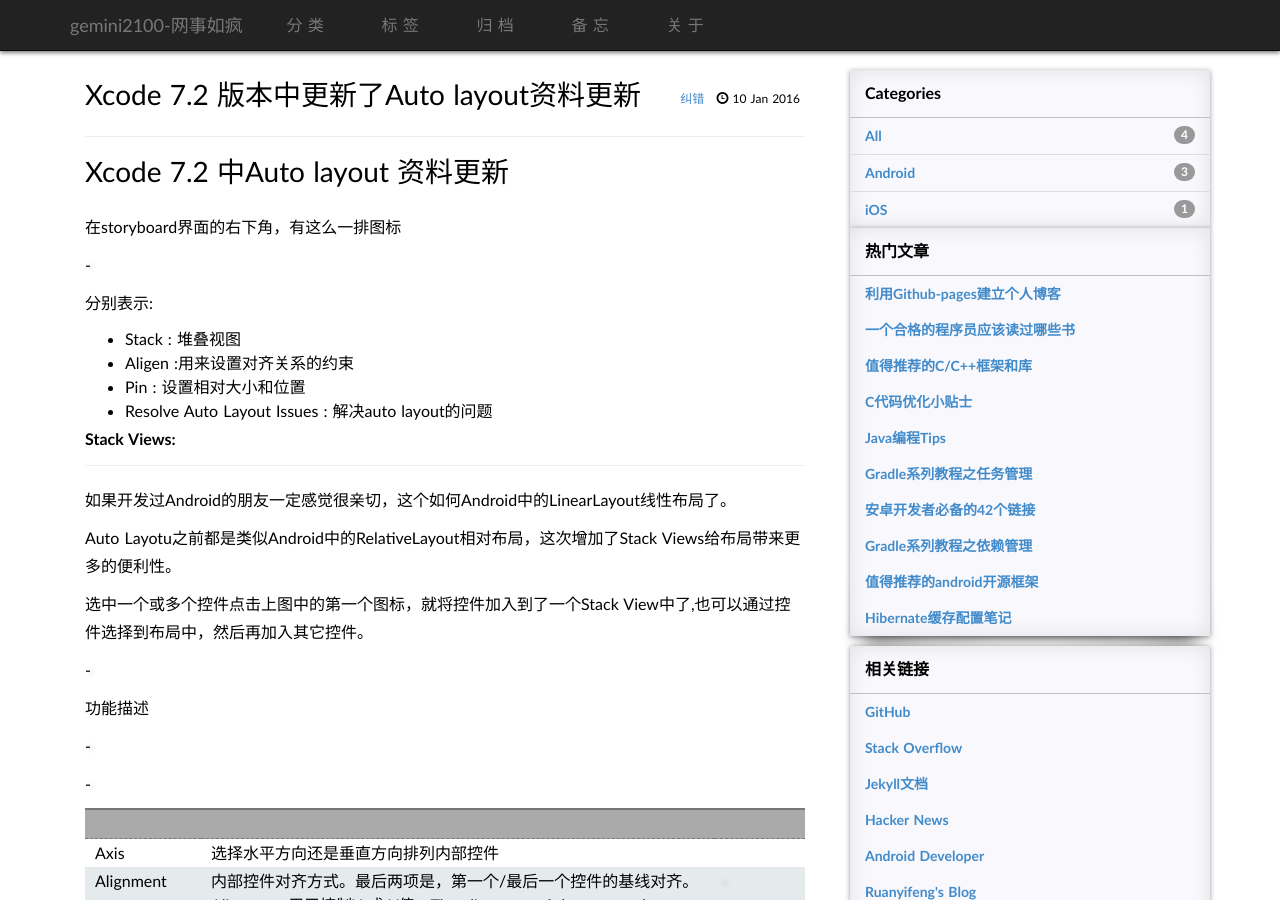
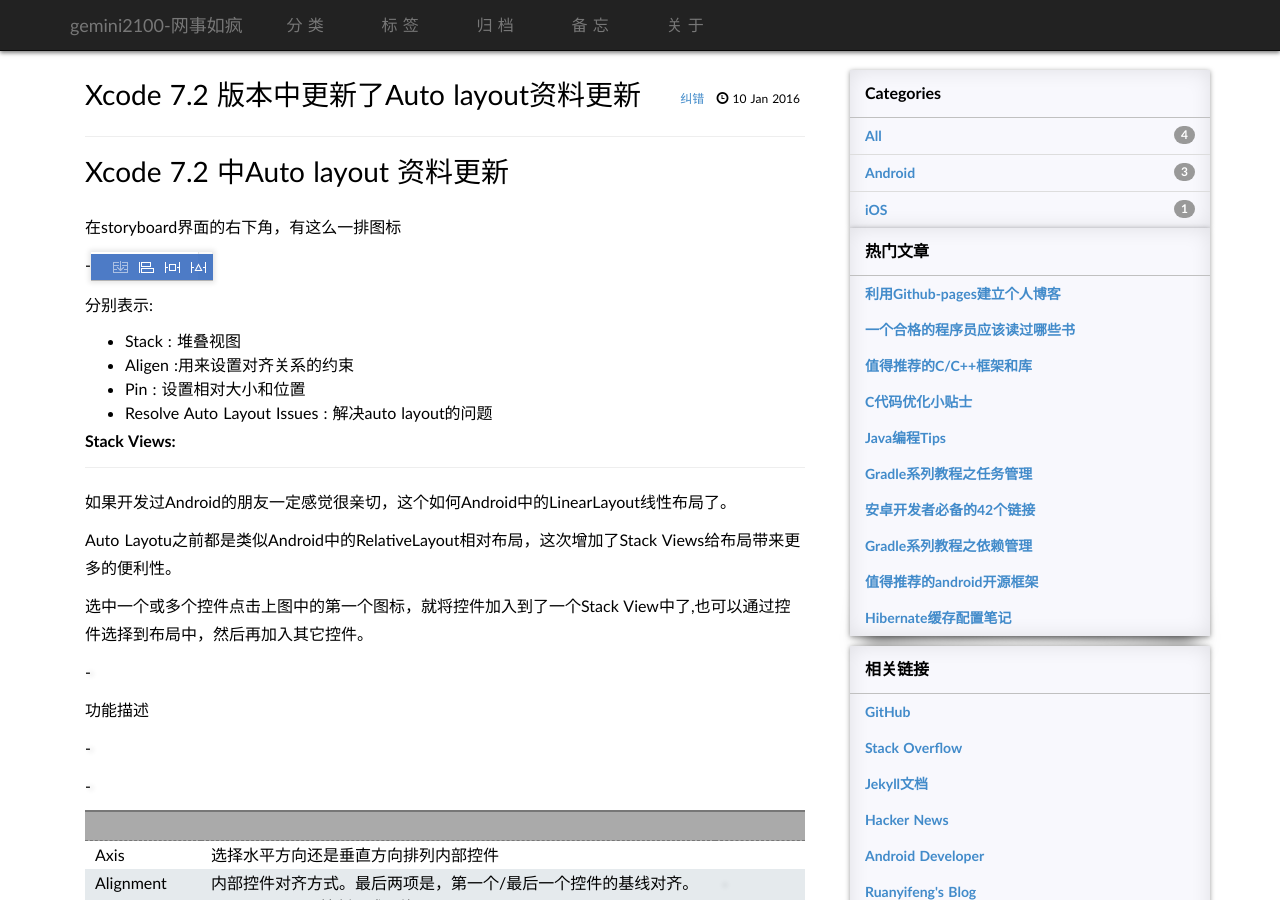
Before and after one commit to gemini2100/gemini2100.github.io, a Jekyll site: the page built from _posts/2016-01-10-Auto Layout资料更新.md, in a window 1280 px wide and 900 px high. Built offline with Jekyll 4.4.1, drawn with Linux system fonts in a browser that asks for light colours; some web fonts are replaced; comment, search, counter and statistics services are not loaded.

Commit message:
修改图片地址
修改图片地址

```diff
--- a/_posts/2016-01-10-Auto Layout资料更新.md
+++ b/_posts/2016-01-10-Auto Layout资料更新.md
@@ -11,7 +11,7 @@
 
 在storyboard界面的右下角，有这么一排图标
 
--![](../images/2016-01-11 08.32.46.png)
+-![](/images/2016-01-11 08.32.46.png)
 
 分别表示:
 
@@ -49,8 +49,6 @@
 | Distribution      | 定义subview的分布方式。TDistribution 用于控制高度和宽度。he distribution of the arranged views along the stack view’s axis |                                        |
 | Spacing           | 控件之间的空隙                                  | 类似表格之间分隔线高度                            |
 | Baseline Relative | 选中Baseline Relative将根据subview的基线调整垂直间距。A Boolean value that determines whether the vertical spacing between views is measured from their baselines. |                                        |
-
-
 
 #### Aligen (对齐)
 
```
